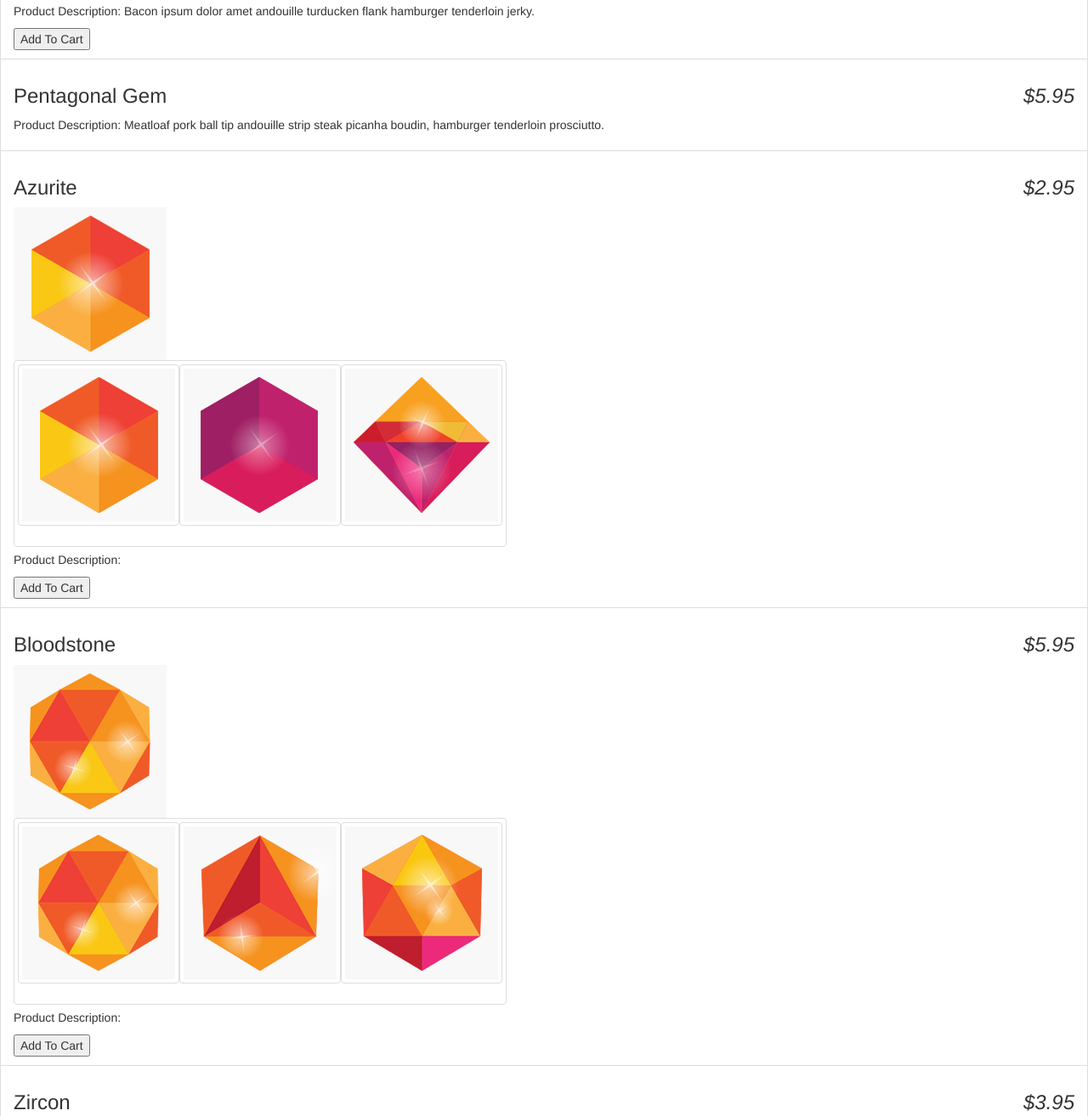
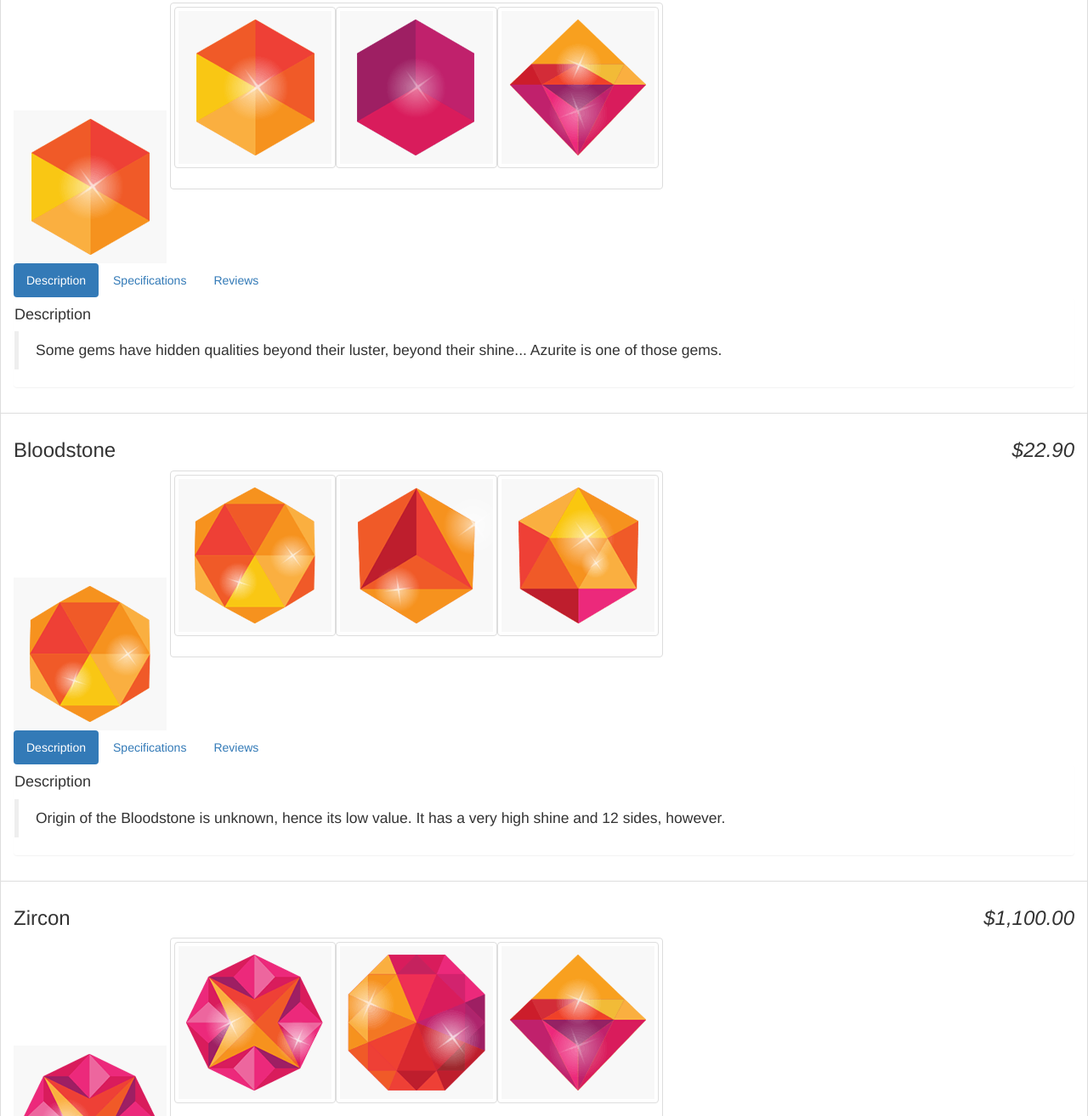
Before and after one commit to motbsitu/angular_codeschool, a plain HTML site: page index.html in a window 1280 px wide. Shown: the part 64-1378 px from the top of the page at 85% size. Drawn offline with nearby package versions, Linux system fonts and the light colour scheme.

Commit message:
Controllers

```diff
--- a/app.js
+++ b/app.js
@@ -1,20 +1,109 @@
 (function(){
   var app = angular.module('gemStore', []);
+
+  app.controller('GalleryController', function(){
+   this.current = 0;
+
+   this.setCurrent = function(value){
+     this.current = value || 0;
+   };
+ });
 
   app.controller('StoreController', function(){
     this.products = gems;
   });
 
+  app.controller("PanelController", function(){
+    this.tab = 1;
+
+    this.selectTab = function(setTab){
+      this.tab = setTab;
+    };
+    this.isSelected = function(checkTab){
+      return this.tab === checkTab;
+    };
+  });
+
   var gems = [
-      {name: 'Dodecahedron', price: 2.95, description: 'Bacon ipsum dolor amet andouille turducken flank hamburger tenderloin jerky.',
-        canPurchase: true, soldOut: false},
-      {name: 'Pentagonal Gem', price: 5.95, description: 'Meatloaf pork ball tip andouille strip steak picanha boudin, hamburger tenderloin prosciutto.',
-        canPurchase: false,soldOut: true},
-      { name: 'Azurite', price: 2.95, canPurchase: true,
-        images:[ "images/gem-02.gif", "images/gem-05.gif", "images/gem-09.gif" ]},
-      { name: 'Bloodstone', price: 5.95, canPurchase: true,
-        images:["images/gem-01.gif", "images/gem-03.gif", "images/gem-04.gif" ] },
-      { name: 'Zircon', price: 3.95, canPurchase: true,
-        images:["images/gem-06.gif", "images/gem-07.gif" ]
-      }];
+      {
+        name: 'Azurite',
+        description: "Some gems have hidden qualities beyond their luster, beyond their shine... Azurite is one of those gems.",
+        shine: 8,
+        price: 110.50,
+        rarity: 7,
+        color: '#CCC',
+        faces: 14,
+        images: [
+          "images/gem-02.gif",
+          "images/gem-05.gif",
+          "images/gem-09.gif"
+        ],
+        reviews: [{
+          stars: 5,
+          body: "I love this gem!",
+          author: "joe@example.org",
+          createdOn: 1397490980837
+        }, {
+          stars: 1,
+          body: "This gem sucks.",
+          author: "tim@example.org",
+          createdOn: 1397490980837
+        }]
+      },
+      {
+        name: 'Bloodstone',
+        description: "Origin of the Bloodstone is unknown, hence its low value. It has a very high shine and 12 sides, however.",
+        shine: 9,
+        price: 22.90,
+        rarity: 6,
+        color: '#EEE',
+        faces: 12,
+        images: [
+          "images/gem-01.gif",
+          "images/gem-03.gif",
+          "images/gem-04.gif",
+        ],
+        reviews: [{
+          stars: 3,
+          body: "I think this gem was just OK, could honestly use more shine, IMO.",
+          author: "JimmyDean@example.org",
+          createdOn: 1397490980837
+        }, {
+          stars: 4,
+          body: "Any gem with 12 faces is for me!",
+          author: "gemsRock@example.org",
+          createdOn: 1397490980837
+        }]
+      },
+      {
+        name: 'Zircon',
+        description: "Zircon is our most coveted and sought after gem. You will pay much to be the proud owner of this gorgeous and high shine gem.",
+        shine: 70,
+        price: 1100,
+        rarity: 2,
+        color: '#000',
+        faces: 6,
+        images: [
+          "images/gem-06.gif",
+          "images/gem-07.gif",
+          "images/gem-09.gif"
+        ],
+        reviews: [{
+          stars: 1,
+          body: "This gem is WAY too expensive for its rarity value.",
+          author: "turtleguyy@example.org",
+          createdOn: 1397490980837
+        }, {
+          stars: 1,
+          body: "BBW: High Shine != High Quality.",
+          author: "LouisW407@example.org",
+          createdOn: 1397490980837
+        }, {
+          stars: 1,
+          body: "Don't waste your rubles!",
+          author: "nat@example.org",
+          createdOn: 1397490980837
+        }]
+      }
+    ];
 })();
--- a/index.html
+++ b/index.html
@@ -16,10 +16,10 @@
         <em class="pull-right">{{product.price | currency}}</em>
         </h3>
 
-        <div class="gallery" ng-show="product.images.length">
-        <div class="img-wrap">
-          <img ng-src="{{product.images[0]}}" />
-        </div>
+        <div class="gallery" ng-show="product.images.length" ng-controller="GalleryController as gallery">
+        <!-- <div class="img-wrap"> -->
+          <img ng-src="{{product.images[gallery.current]}}" />
+        <!-- </div> -->
         <ul class="img-thumbnail clearfix">
           <li class="small-image pull-left thumbnail" ng-repeat="image in product.images">
             <img ng-src="{{image}}" />
@@ -27,10 +27,31 @@
         </ul>
       </div>
 
-        <p>Product Description: {{product.description}}</p>
-        <button ng-show="product.canPurchase">Add To Cart</button>
-      </li>
-    </ul>
+      <section ng-controller="PanelController as panel">
+        <ul class="nav nav-pills">
+          <li ng-class="{active: panel.isSelected(1)}"> <a href ng-click="panel.selectTab(1)"> Description</a> </li>
+          <li ng-class="{active: panel.isSelected(2)}"> <a href ng-click="panel.selectTab(2)"> Specifications</a> </li>
+          <li ng-class="{active: panel.isSelected(3)}"> <a href ng-click="panel.selectTab(3)"> Reviews</a> </li>
+          <!-- <li ng-class="{active: tab === 1}"> <a href ng-click="tab = 1"> Description</a> </li>
+          <li ng-class="{active: tab === 2}"> <a href ng-click="tab = 2"> Specifications</a> </li>
+          <li ng-class="{active: tab === 3}"> <a href ng-click="tab = 3"> Reviews</a> </li> -->
+          <li> <button ng-show="product.canPurchase">Add To Cart</button></li>
+        </ul>
+        {{tab}}
 
+      <div class="panel" ng-show="panel.isSelected(1)">
+        <h4>Description</h4>
+        <blockquote>{{product.description}}</blockquote>
+      </div>
+      <div class="panel" ng-show="panel.isSelected(2)">
+        <h4>Specifications</h4>
+        <blockquote>Shine: {{product.shine}}</blockquote>
+      </div>
+      <div class="panel" ng-show="panel.isSelected(3)">
+        <h4>Reviews</h4>
+        <blockquote>None yet</blockquote>
+      </div>
+          </section>
+<!--  -->
   </body>
 </html>
```
